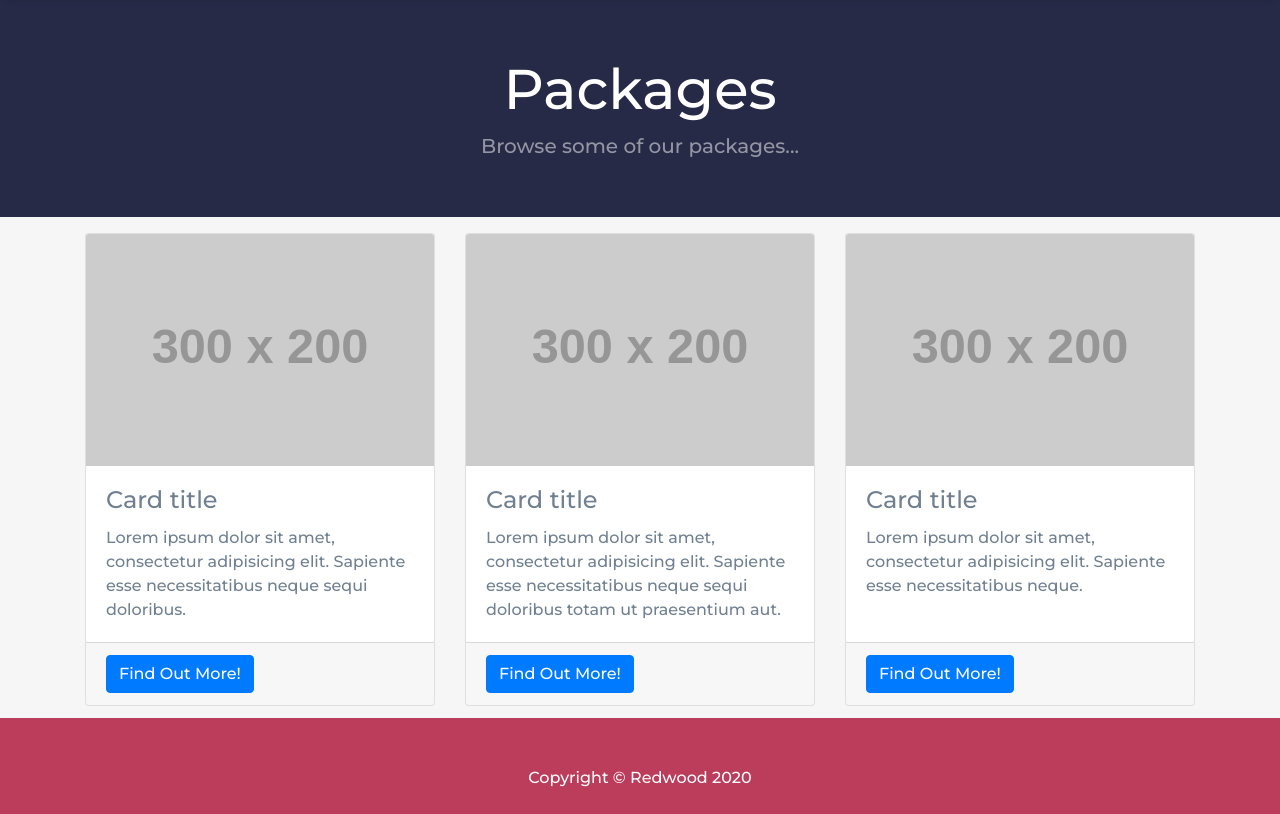
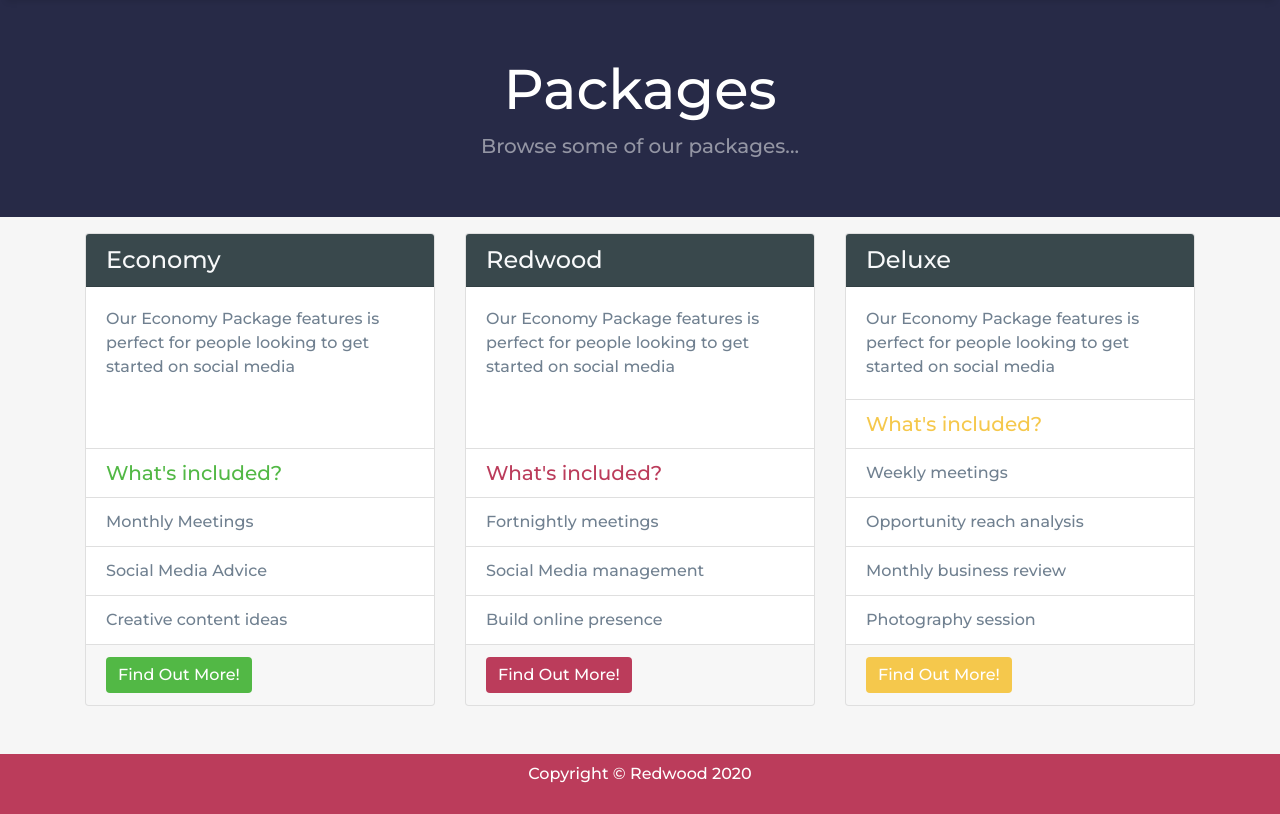
Before and after one commit to angus-archive/redwood, a PHP site: page /packages in a window 1280 px wide. Shown: the part 189-1003 px from the top of the page. Run offline with PHP 8.4, Linux system fonts and the light colour scheme; grey boxes labelled with a size stand in for pictures from a placeholder-image service; some libraries are stand-ins or nearby versions.

Commit message:
Redesigned packages

```diff
--- a/includes/footer.php
+++ b/includes/footer.php
@@ -1,5 +1,5 @@
 
-<footer class="py-5">
+<footer class="py-2">
 	<div class="container">
 		<p class="m-0 text-center text-white">Copyright &copy; Redwood 2020</p>
 	</div>
--- a/index.php
+++ b/index.php
@@ -23,7 +23,7 @@
 						</div>
 					</div>
 				</div>
-				<!-- Page Content -->
+				<!-- Container -->
 				<div class="container">
 
 					<div class="row">
--- a/packages/index.php
+++ b/packages/index.php
@@ -22,44 +22,81 @@
 					</div>
 				</div>
 			</div>
-			<!-- Page Content -->
+			<!-- Container -->
 			<div class="container">
 
 				<div class="row">
+					<!-- Economy -->
 					<div class="col-md-4 mb-5">
 						<div class="card h-100">
-							<img class="card-img-top" src="http://placehold.it/300x200" alt="">
+							<div class="card-header blueSteelBackground text-light">
+								<h4 class="my-0 font-weight-normal">Economy</h4>
+							</div>
 							<div class="card-body">
-								<h4 class="card-title">Card title</h4>
-								<p class="card-text">Lorem ipsum dolor sit amet, consectetur adipisicing elit. Sapiente esse necessitatibus neque sequi doloribus.</p>
+								<p class="card-text">Our Economy Package features is perfect for people looking to get started on social media</p>
+
 							</div>
+
+							<ul class="list-group list-group-flush">
+								<li class="list-group-item"><h5 class="card-text econCol">What's included? </h5></li>
+								<li class="list-group-item">Monthly Meetings</li>
+								<li class="list-group-item">Social Media Advice</li>
+								<li class="list-group-item">Creative content ideas</li>
+							</ul>
+
 							<div class="card-footer">
-								<a href="#" class="btn btn-primary">Find Out More!</a>
+								<a href="#" class="btn btn-primary econBackground" style="border: 0 !important;">Find Out More!</a>
 							</div>
+
 						</div>
 					</div>
+					<!-- Redwood -->
 					<div class="col-md-4 mb-5">
 						<div class="card h-100">
-							<img class="card-img-top" src="http://placehold.it/300x200" alt="">
+							<div class="card-header blueSteelBackground text-light">
+								<h4 class="my-0 font-weight-normal">Redwood</h4>
+							</div>
 							<div class="card-body">
-								<h4 class="card-title">Card title</h4>
-								<p class="card-text">Lorem ipsum dolor sit amet, consectetur adipisicing elit. Sapiente esse necessitatibus neque sequi doloribus totam ut praesentium aut.</p>
+								<p class="card-text">Our Economy Package features is perfect for people looking to get started on social media</p>
+
 							</div>
+
+							<ul class="list-group list-group-flush">
+								<li class="list-group-item"><h5 class="card-text redwoodCol">What's included? </h5></li>
+								<li class="list-group-item">Fortnightly meetings</li>
+								<li class="list-group-item">Social Media management</li>
+								<li class="list-group-item">Build online presence</li>
+							</ul>
+
 							<div class="card-footer">
-								<a href="#" class="btn btn-primary">Find Out More!</a>
+								<a href="#" class="btn btn-primary redwoodBackground" style="border: 0 !important;">Find Out More!</a>
 							</div>
+
 						</div>
 					</div>
+					<!-- Deluxe -->
 					<div class="col-md-4 mb-5">
 						<div class="card h-100">
-							<img class="card-img-top" src="http://placehold.it/300x200" alt="">
+							<div class="card-header blueSteelBackground text-light">
+								<h4 class="my-0 font-weight-normal">Deluxe</h4>
+							</div>
 							<div class="card-body">
-								<h4 class="card-title">Card title</h4>
-								<p class="card-text">Lorem ipsum dolor sit amet, consectetur adipisicing elit. Sapiente esse necessitatibus neque.</p>
+								<p class="card-text">Our Economy Package features is perfect for people looking to get started on social media</p>
+
 							</div>
+
+							<ul class="list-group list-group-flush">
+								<li class="list-group-item"><h5 class="card-text deluxeCol">What's included? </h5></li>
+								<li class="list-group-item">Weekly meetings</li>
+								<li class="list-group-item">Opportunity reach analysis</li>
+								<li class="list-group-item">Monthly business review</li>
+								<li class="list-group-item">Photography session</li>
+							</ul>
+
 							<div class="card-footer">
-								<a href="#" class="btn btn-primary">Find Out More!</a>
+								<a href="#" class="btn btn-primary deluxeBackground" style="border: 0 !important;">Find Out More!</a>
 							</div>
+
 						</div>
 					</div>
 				</div>
```
